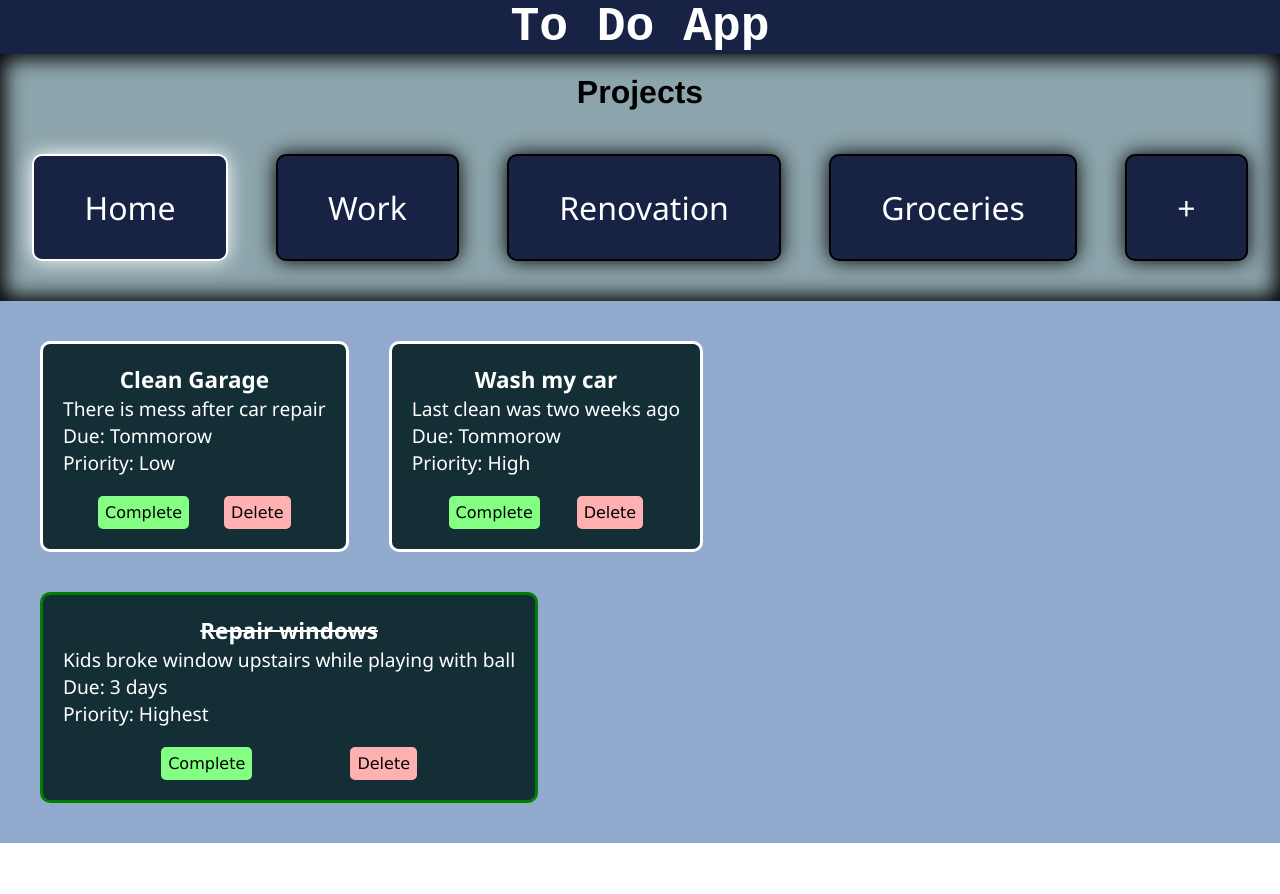
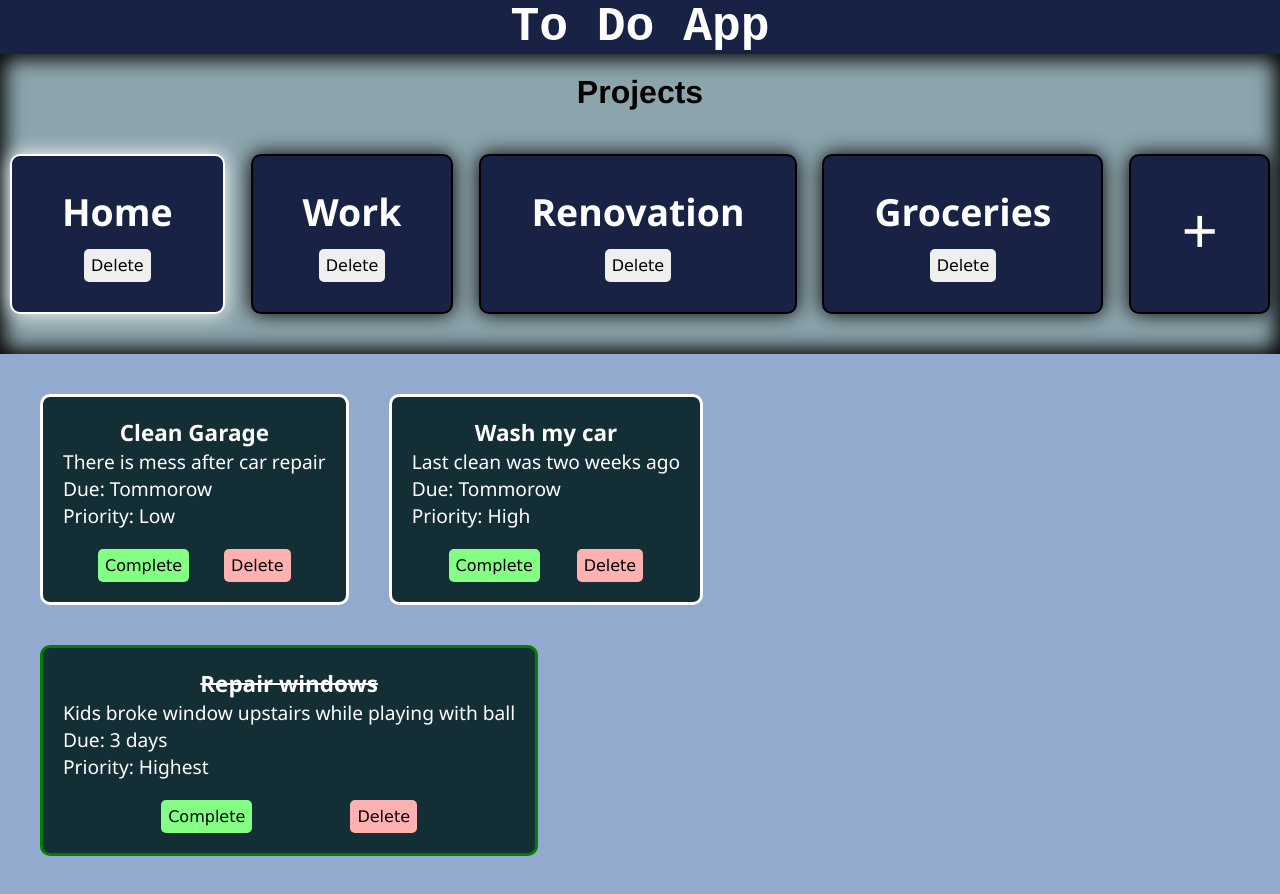
Before and after one commit to KVG24/todo-app, a website built with webpack: page dist/index.html in a window 1280 px wide. Before the commit the page ends 843 px from the top, so only its background shows below. Built offline with nearby package versions, Linux system fonts and the light colour scheme.

Commit message:
Change projects page structure

```diff
--- a/dist/index.html
+++ b/dist/index.html
@@ -20,10 +20,22 @@
                     <h2>Projects</h2>
                 </div>
                 <div class="projects">
-                    <div class="project active">Home</div>
-                    <div class="project">Work</div>
-                    <div class="project">Renovation</div>
-                    <div class="project">Groceries</div>
+                    <div class="project active">
+                        <h3 id="project-title">Home</h3>
+                        <button type="button" id="delete-project">Delete</button>
+                    </div>
+                    <div class="project">
+                        <h3 id="project-title">Work</h3>
+                        <button type="button" id="delete-project">Delete</button>
+                    </div>
+                    <div class="project">
+                        <h3 id="project-title">Renovation</h3>
+                        <button type="button" id="delete-project">Delete</button>
+                    </div>
+                    <div class="project">
+                        <h3 id="project-title">Groceries</h3>
+                        <button type="button" id="delete-project">Delete</button>
+                    </div>
                     <div class="project add">+</div>
                 </div>
             </div>
--- a/dist/style.css
+++ b/dist/style.css
@@ -77,6 +77,10 @@ h2 {
     box-shadow: 0px 0px 20px 0px black;
 }
 
+.add {
+    font-size: 4rem;
+}
+
 .active {
     border: 2px solid white;
     box-shadow: 0px 0px 20px 0px white;
```
